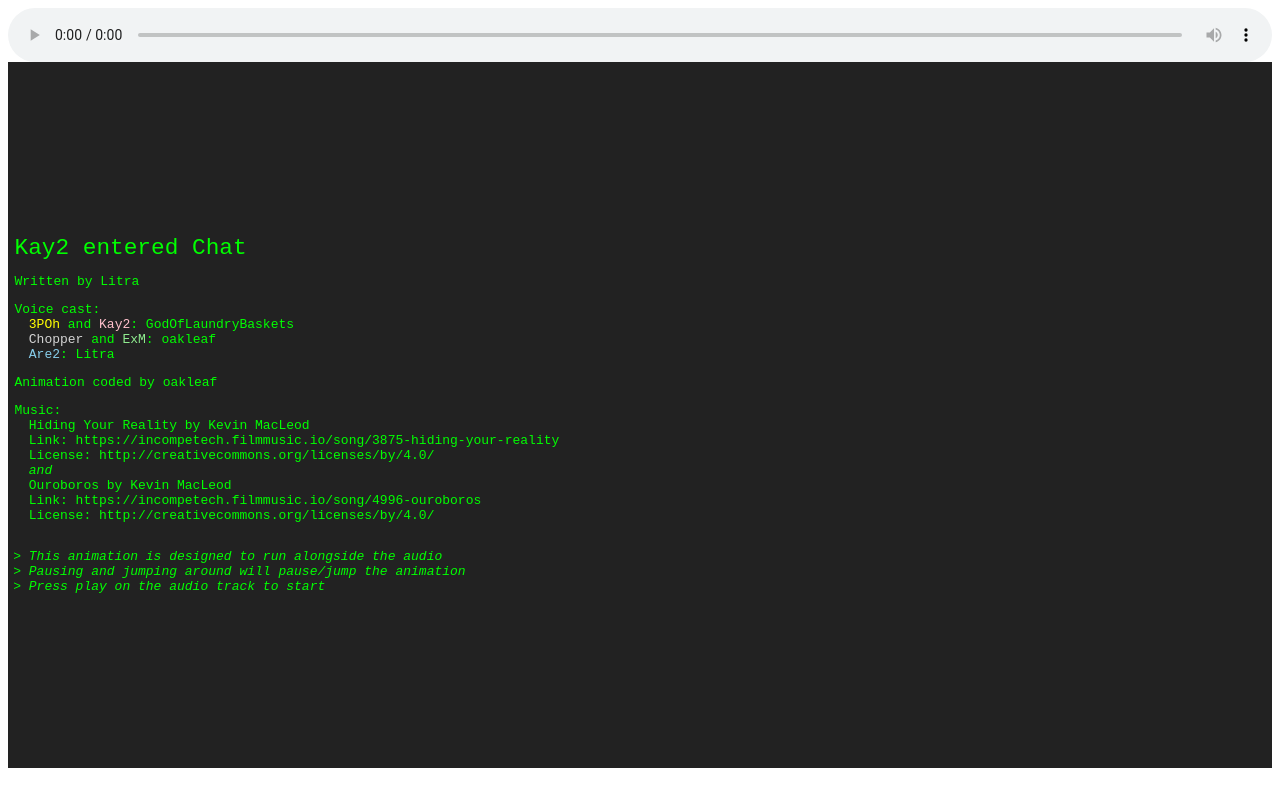
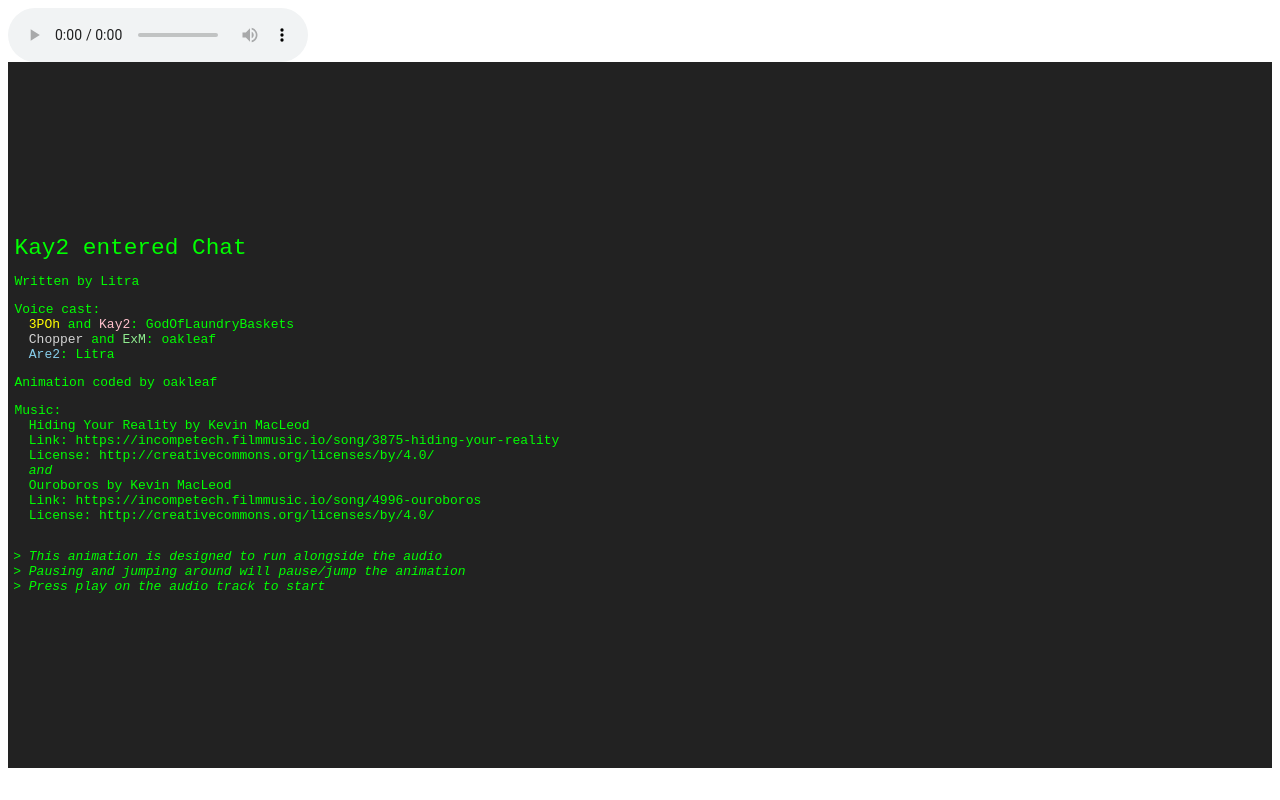
Before and after one commit to justoakleaf/kay2-has-entered-chat, a plain HTML site: page web-src/k2.html in a window 1280 px wide. Drawn offline with Linux system fonts and the light colour scheme.

Commit message:
Fix width of audio player

```diff
--- a/web-src/k2.html
+++ b/web-src/k2.html
@@ -8,7 +8,7 @@
 
 
 <div id="controls">
-    <audio controls id="audio"  style="width: 100%;">
+    <audio controls id="audio">
         <source src="./k2-enters-cut4.mp3" type="audio/mp3">
         Your browser does not support the audio element.
     </audio>
```
